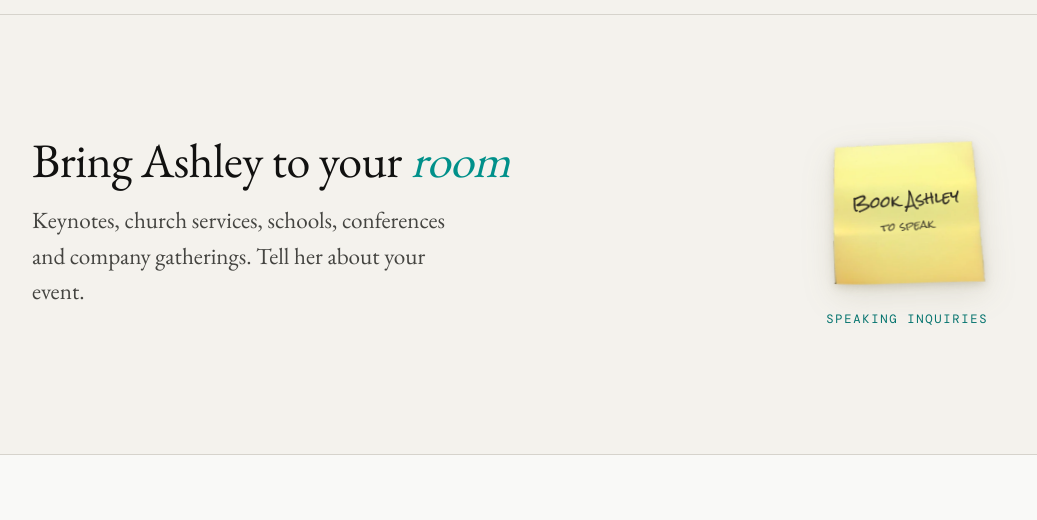
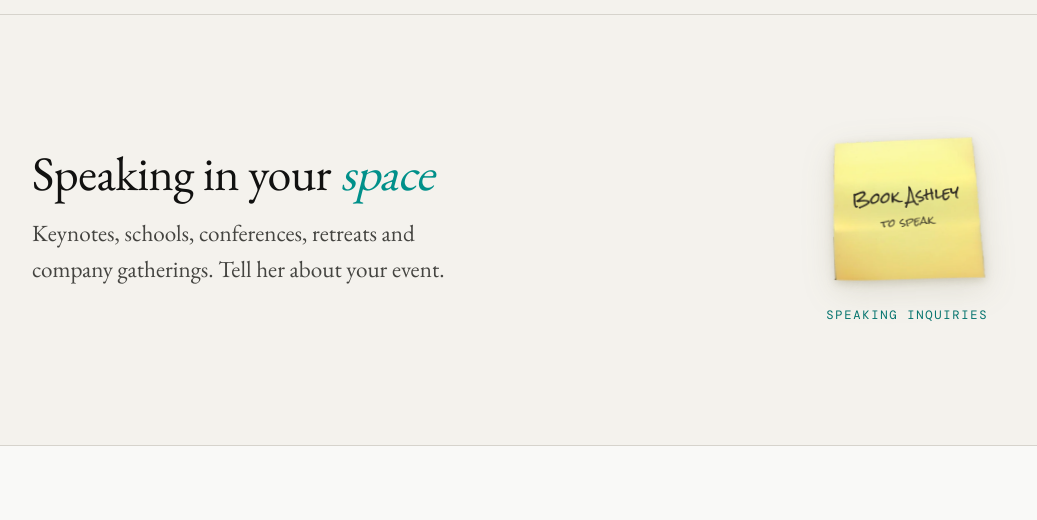
Before and after one commit to LamarCy/ashley-eady-smith, an Astro site: page /speaking in a window 1280 px wide. Shown: the part 880-1400 px from the top of the page, without its empty margins (66-1103 px from the left). Built offline with nearby package versions, Linux system fonts and the light colour scheme; Astro itself is replaced by a stand-in of ours; no server answers.

Commit message:
Add files via upload

```diff
--- a/src/pages/speaking.astro
+++ b/src/pages/speaking.astro
@@ -6,7 +6,7 @@ import { getClips, CHANNEL_URL } from '../lib/clips';
 
 const clips = await getClips();
 ---
-<Base title="Speaking" description="Clips of Ashley Eady Smith speaking: talks on courage, faith and who we are. Book Ashley to speak at your event, church, school or company.">
+<Base title="Speaking" description="Clips of Ashley Eady Smith speaking: talks on courage, faith and who we are. Book Ashley to speak at your event, school, conference or company.">
   <section class="section">
     <div class="wrap">
       <div class="section-head">
@@ -40,8 +40,8 @@ const clips = await getClips();
   <section class="section book">
     <div class="wrap book-grid">
       <div>
-        <h2>Bring Ashley to your <em>room</em></h2>
-        <p class="lede">Keynotes, church services, schools, conferences and company gatherings. Tell her about your event.</p>
+        <h2>Speaking in your <em>space</em></h2>
+        <p class="lede">Keynotes, schools, conferences, retreats and company gatherings. Tell her about your event.</p>
       </div>
       <div class="notes">
         <NoteCTA href="/contact?interest=speaking" who="Book Ashley" role="to speak" label="Speaking inquiries" face="b" />
```
